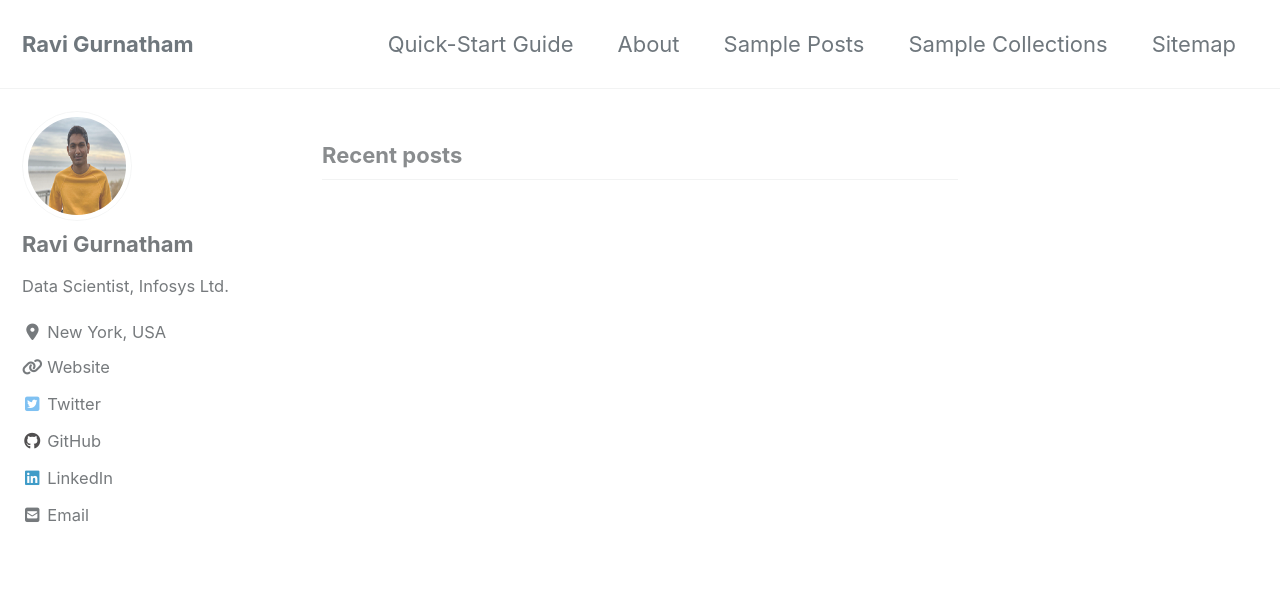
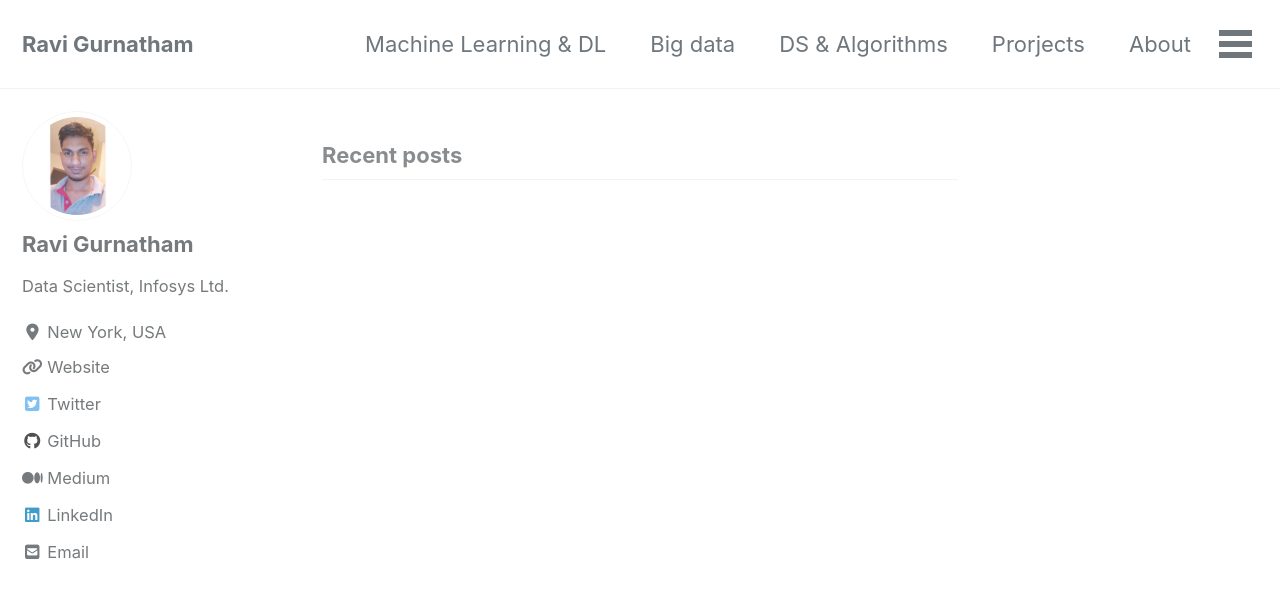
Before and after one commit to ravigurnatham/ravigurnatham.github.io, a Jekyll site: the page built from index.html, in a window 1280 px wide and 900 px high. Shown: the top 598 px of the window. Built offline with Jekyll 4.4.1, drawn with Linux system fonts in a browser that asks for light colours; cached includes are drawn as plain includes; nearby versions of some CDN libraries; the list of posts is cut into pages by our own code.

```diff
--- a/_config.yml
+++ b/_config.yml
@@ -108,7 +108,7 @@ analytics:
 # Site Author
 author:
   name             : "Ravi Gurnatham"
-  avatar           : "/assets/images/bio-photo.png" # path of avatar image, e.g. "/assets/images/bio-photo.jpg"
+  avatar           : "/assets/images/profile.png" # path of avatar image, e.g. "/assets/images/bio-photo.jpg"
   bio              : "Data Scientist, Infosys Ltd."
   location         : "New York, USA"
   email            : "gurnatham.ravi@gmail.com"
@@ -128,6 +128,9 @@ author:
     - label: "GitHub"
       icon: "fab fa-fw fa-github"
       url: "https://github.com/ravigurnatham"
+    - label: "Medium"
+      icon: "fab fa-fw fa-medium"
+      url: "https://medium.com/@ravi.g"
     - label: "Instagram"
       icon: "fab fa-fw fa-instagram"
       # url: "https://instagram.com/"
--- a/_data/navigation.yml
+++ b/_data/navigation.yml
@@ -1,11 +1,17 @@
 # main links
 main:
-  - title: "Quick-Start Guide"
-    url: https://mmistakes.github.io/minimal-mistakes/docs/quick-start-guide/
+  - title: "Machine Learning & DL"
+    url: /machine-Learning/
+  - title: "Big data"
+    url: /big-data/
+  - title: "DS & Algorithms"
+    url: /ds-algos
+  - title: "Prorjects"
+    url: /projects/
   - title: "About"
-    url: /about
-  - title: "Sample Posts"
-    url: /year-archive/
+    url: /about/
+  # - title: "Sample Posts"
+  #   url: /year-archive/
   - title: "Sample Collections"
     url: /collection-archive/
   - title: "Sitemap"
```
Also changed, not shown: _pages/404.md (added, +17 -0 lines), _pages/about.md (+1 -1 lines), assets/images/profile.png (added).
